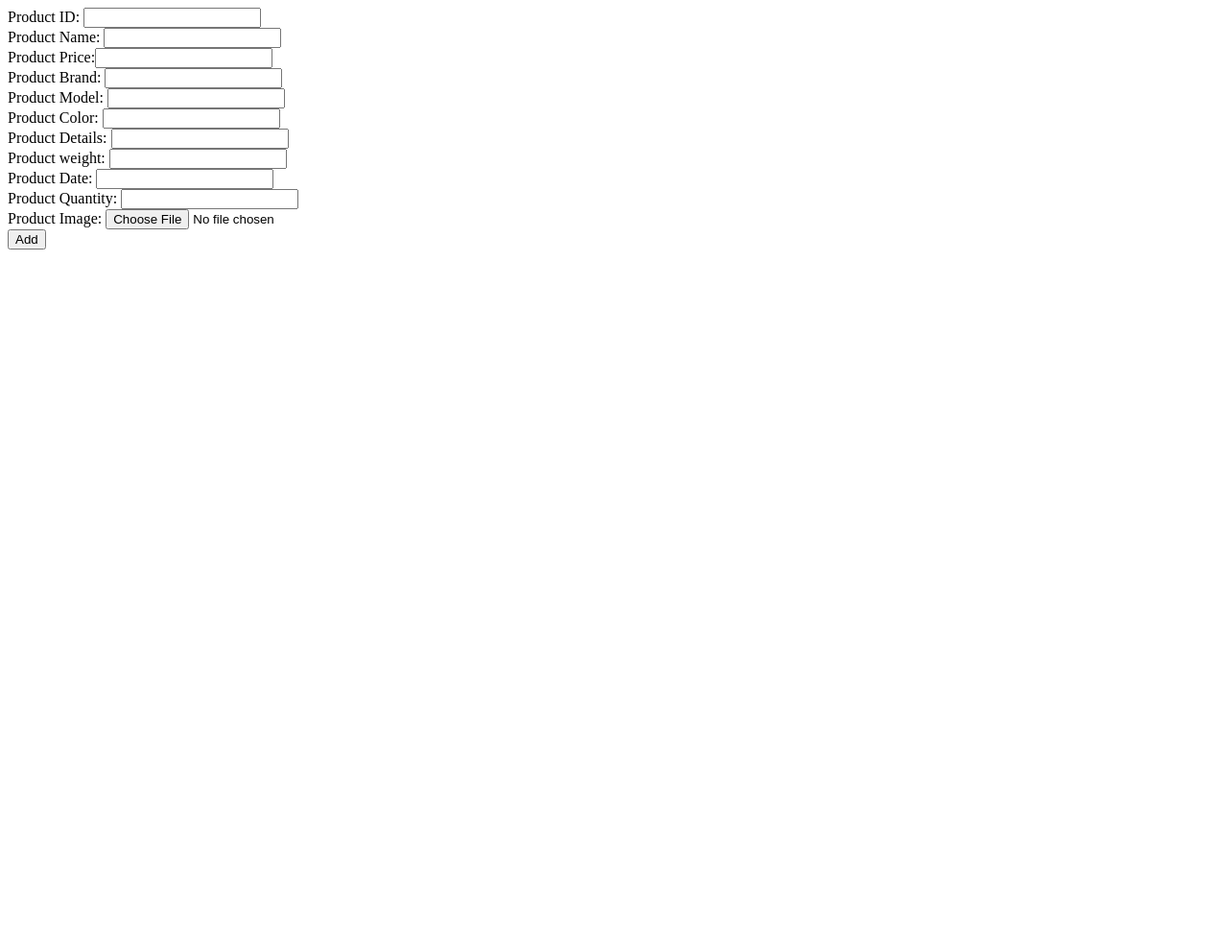
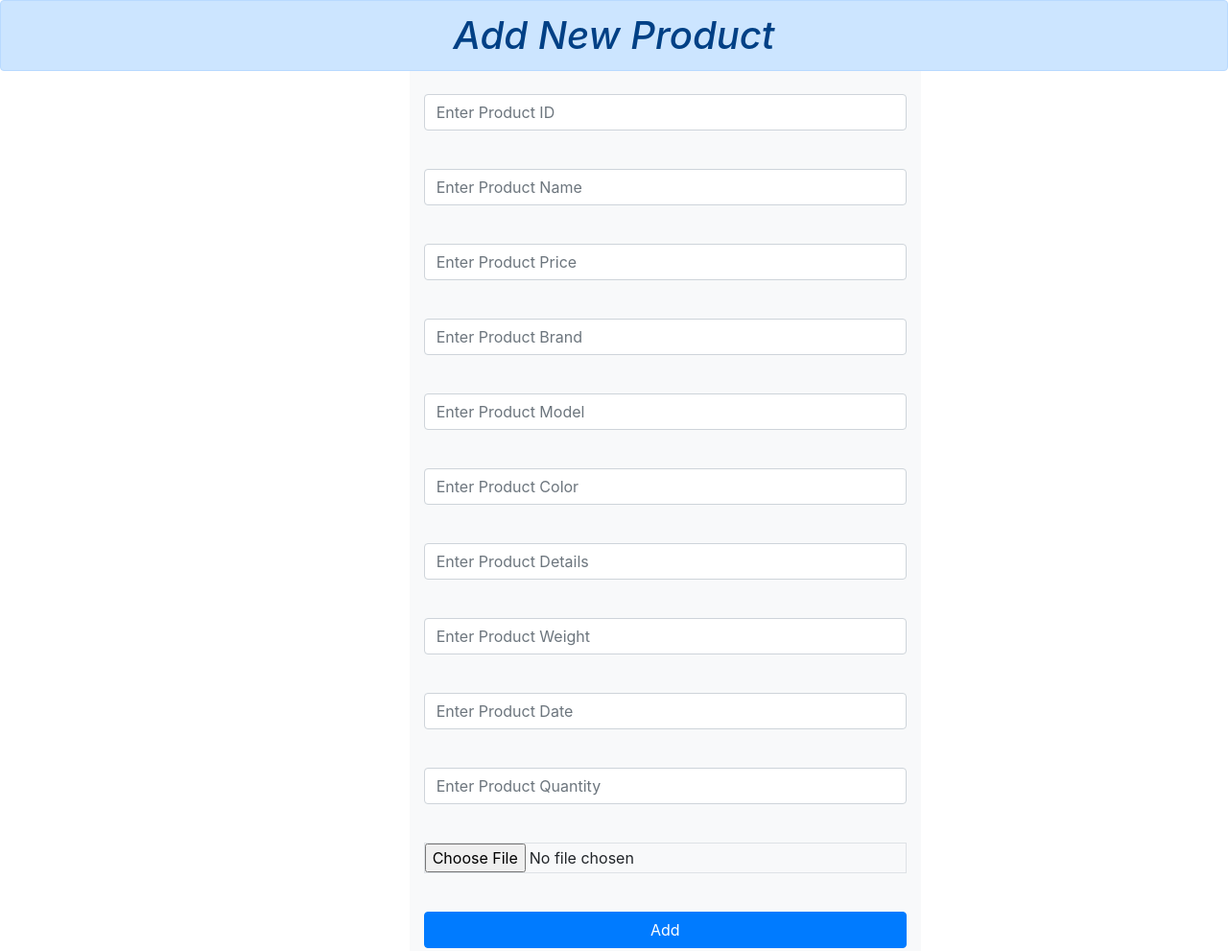
Before and after one commit to esraaKamel1195/NodeJS-Project, a website: page Project/AddProduct.html in a window 1280 px wide. Shown: the whole page at 96% size. Before the commit the page ends 800 px from the top, so only its background shows below. Drawn offline with nearby package versions, Linux system fonts and the light colour scheme.

Commit message:
Modified the page structure

```diff
--- a/Project/AddProduct.html
+++ b/Project/AddProduct.html
@@ -5,24 +5,59 @@
   <meta charset="utf-8">
   <meta name="viewport" content="width=device-width, initial-scale=1">
   <script src="https://ajax.googleapis.com/ajax/libs/jquery/3.3.1/jquery.min.js"></script>
+  <!-- Latest compiled and minified CSS -->
+  <link rel="stylesheet" href="https://maxcdn.bootstrapcdn.com/bootstrap/4.3.1/css/bootstrap.min.css">
 
+  <!-- jQuery library -->
+  <script src="https://ajax.googleapis.com/ajax/libs/jquery/3.4.1/jquery.min.js"></script>
+
+  <!-- Popper JS -->
+  <script src="https://cdnjs.cloudflare.com/ajax/libs/popper.js/1.14.7/umd/popper.min.js"></script>
+
+  <!-- Latest compiled JavaScript -->
+  <script src="https://maxcdn.bootstrapcdn.com/bootstrap/4.3.1/js/bootstrap.min.js"></script>
 
   <body>
-    <form id="prdFrm" action="http://localhost:5000/insert" method="POST"
+    <h1 class='text-center alert alert-primary alert-sm font-italic mb-0'>Add New Product</h1>
+    <form id="prdFrm" class="col-md-5 text-body offset-md-4 align-content-center bg-light" action="http://localhost:5000/insert" method="POST"
                    enctype="multipart/form-data">
-      Product ID: <input type="number" name="_id" ><br>
-      Product Name: <input type="text" name="Name" ><br>
-      Product Price:<input type="number" name="Price"><br>
-      Product Brand: <input type="text" name="brand" ><br>
-      Product Model: <input type="text" name="model" ><br>
-      Product Color: <input type="text" name="color" ><br>
-      Product Details: <input type="text" name="details"><br>
-      Product weight: <input type="number" name="weight"><br>
-      Product Date: <input type="datetime" name="date"><br>
-      Product Quantity: <input type="number" name="Quantity"><br>
-      Product Image: <input type="file" name="Image" size="50" /><br>
-      <input type="submit" value="Add">
+      <div class="form-group">
+          <br>
+          <input type="number" name="_id" placeholder="Enter Product ID" class="form-control" style="width:100%;" min="1" required><br>
+      </div>
+      <div class="form-group">
+          <input type="text" name="Name" placeholder="Enter Product Name" class="form-control" style="width:100%;" required><br>
+      </div>
+      <div class="form-group">
+          <input type="number" name="Price" placeholder="Enter Product Price" class="form-control" style="width:100%;" min="1" required><br>
+      </div>
+      <div class="form-group">
+          <input type="text" name="brand" placeholder="Enter Product Brand" class="form-control" style="width:100%;" required><br>
+      </div>
+      <div class="form-group">
+          <input type="text" name="model" placeholder="Enter Product Model" class="form-control" style="width:100%;" required><br>
+      </div>
+      <div class="form-group">
+          <input type="text" name="color" placeholder="Enter Product Color" class="form-control" style="width:100%;" required><br>
+      </div>
+      <div class="form-group">
+          <input type="text" name="details" placeholder="Enter Product Details" class="form-control" style="width:100%;" required><br>
+      </div>
+      <div class="form-group">
+          <input type="number" name="weight" placeholder="Enter Product Weight" class="form-control" style="width:100%;" min="1" required><br>
+      </div>
+      <div class="form-group">
+          <input type="datetime" name="date" placeholder="Enter Product Date" class="form-control" style="width:100%;" required><br>
+      </div>
+      <div class="form-group">
+          <input type="number" name="Quantity" placeholder="Enter Product Quantity" class="form-control" style="width:100%;" required><br>
+      </div>
+      <div class="form-group">
+          <input type="file" name="Image"   placeholder="Enter Product Image" class="form-control-file border" style="width:100%;" size="50" required/><br>
+      </div>
+      <div class="form-group">
+          <input type="submit" value="Add" style="width:100%;" class="btn btn-primary">
+      </div>
     </form>
-
 </body>
 </html>
```
Also changed, not shown: Project/IndexDB.html (+4 -3 lines).
